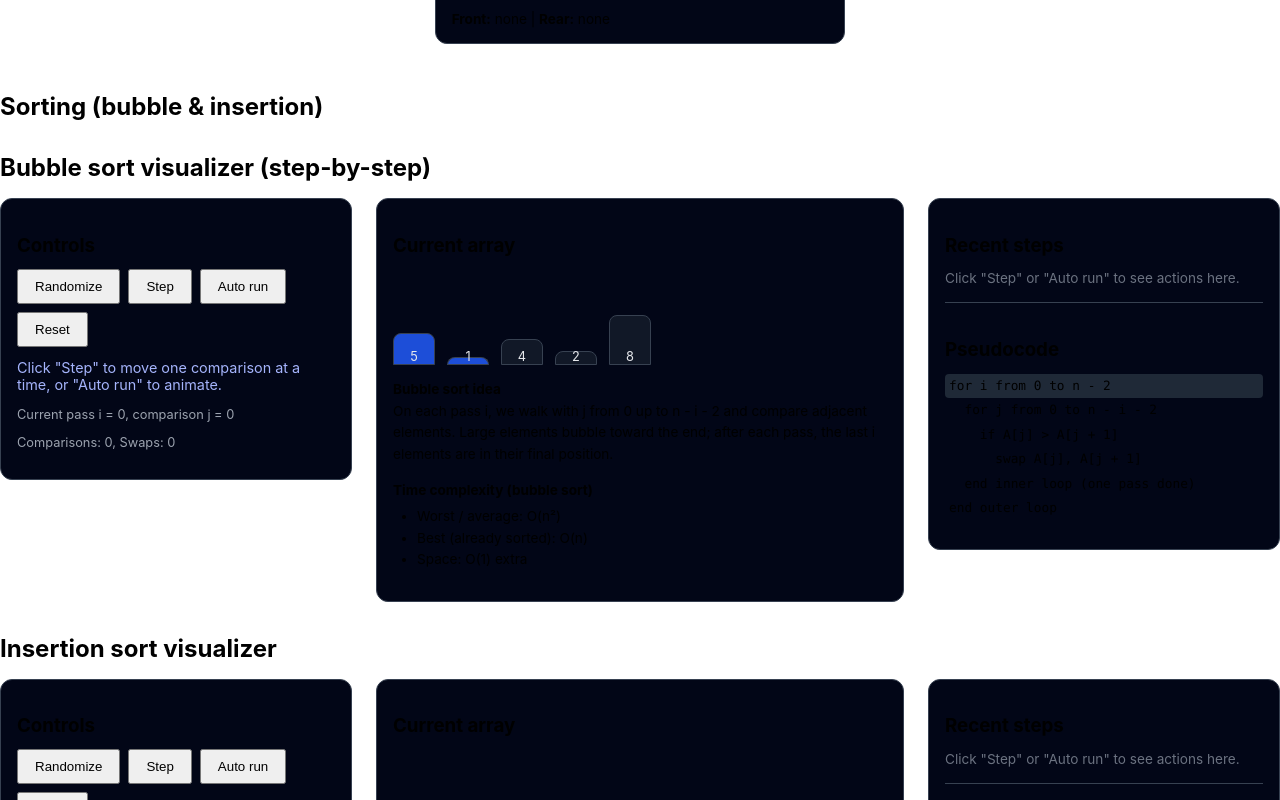
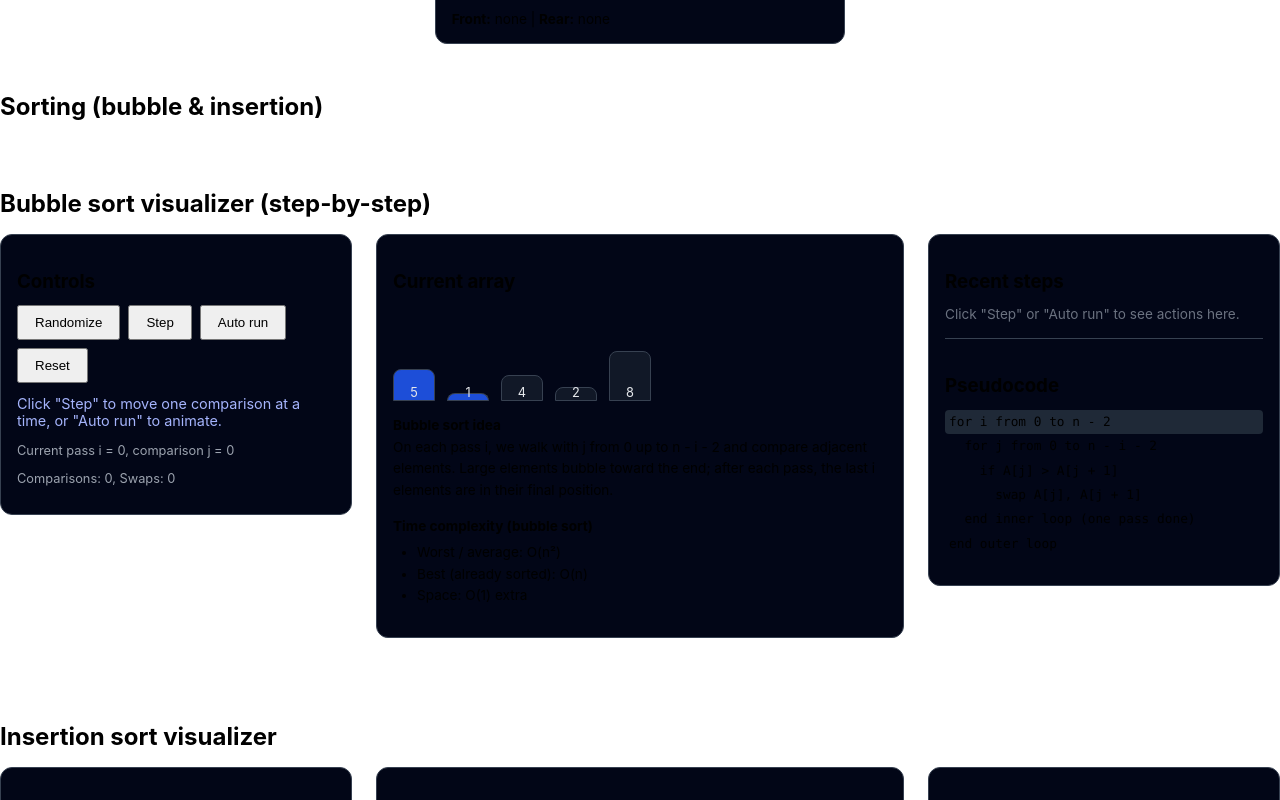
Before and after one commit to Alan-K-Biju-7/AlgoVista, a React (Create React App) app: page /simulator in a window 1280 px wide. Shown: the part 1520-2320 px from the top of the page. Built offline with nearby package versions, Linux system fonts and the light colour scheme.

Commit message:
wrap bubble and insertion visualizers with vertical gap in sorting section

```diff
--- a/src/pages/SimulatorPage.jsx
+++ b/src/pages/SimulatorPage.jsx
@@ -34,8 +34,16 @@ function SimulatorPage() {
         <h2 style={{ fontSize: '1.5rem', marginBottom: '1rem' }}>
           Sorting (bubble & insertion)
         </h2>
-        <BubbleSortVisualizer />
-        <InsertionSortVisualizer />
+        <div
+          style={{
+            display: 'flex',
+            flexDirection: 'column',
+            gap: '2rem',
+          }}
+        >
+          <BubbleSortVisualizer />
+          <InsertionSortVisualizer />
+        </div>
         <div
           style={{
             marginTop: '1.5rem',
```
